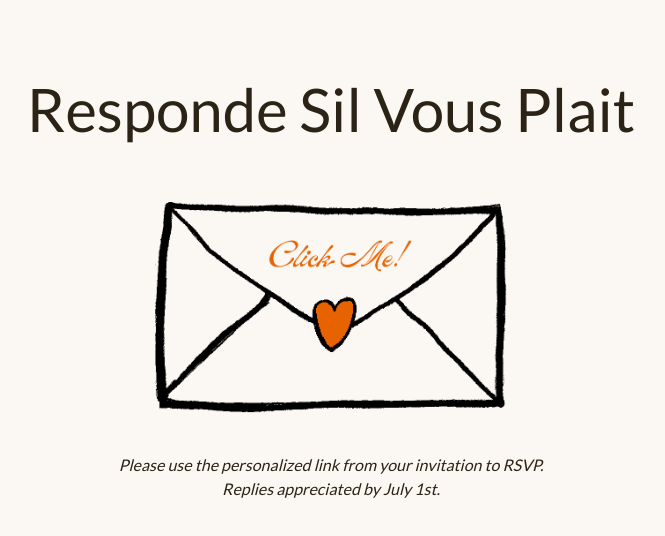
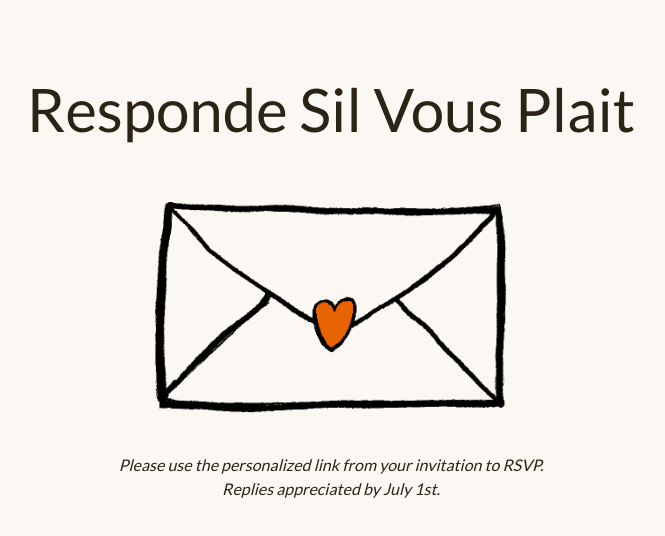
Before and after one commit to vvusirik/wedding, a Next.js app: page /rsvp in a window 1280 px wide. Shown: the top 536 px of the page, without its empty margins (309-974 px from the left). Built offline with nearby package versions, Linux system fonts and the light colour scheme; no server answers.

Commit message:
no text on envelope

```diff
--- a/app/rsvp/[slug]/page.tsx
+++ b/app/rsvp/[slug]/page.tsx
@@ -27,12 +27,12 @@ export default async function RsvpSlugPage({ params }: PageProps) {
         <div className={styles.page}>
             <h1 className={styles.heading}>Hello, {joinNames(firstNames)}</h1>
             <p className={styles.intro}>
-                We&rsquo;re so excited to celebrate with you. Please let us know if you can
-                make it.
+                We&rsquo;re so excited to celebrate with you. Please let us know if you
+                can make it.
             </p>
             <div className={styles.envelopeWrap}>
                 <Image
-                    src="/images/envelope.png"
+                    src="/images/envelope-no-text.png"
                     alt=""
                     width={800}
                     height={494}
--- a/app/rsvp/page.tsx
+++ b/app/rsvp/page.tsx
@@ -22,7 +22,7 @@ export default async function RsvpPage() {
             <h1 className={styles.heading}>Responde Sil Vous Plait</h1>
             <div className={styles.envelopeWrap}>
                 <Image
-                    src="/images/envelope.png"
+                    src="/images/envelope-no-text.png"
                     alt=""
                     width={800}
                     height={494}
```
Also changed, not shown: public/images/envelope-no-text.png (added).
